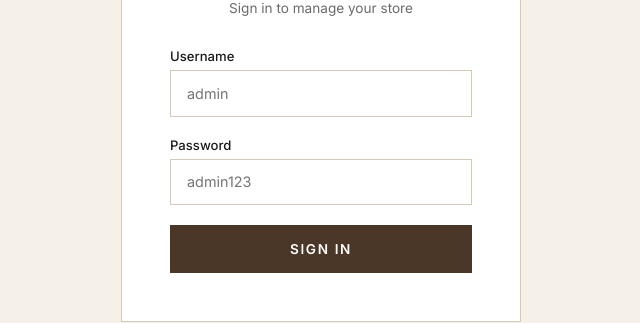
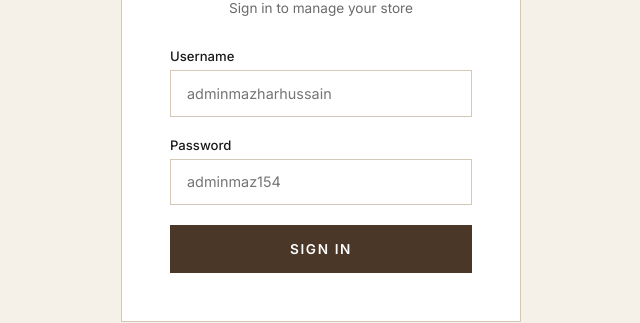
Before and after one commit to mh3509579-pixel/Wood-Style-store, a website: page admin-login.html in a window 1280 px wide. Shown: the part 321-644 px from the top of the page, without its empty margins (319-959 px from the left). Drawn offline with nearby package versions, Linux system fonts and the light colour scheme.

Commit message:
Fix: update login placeholder to show actual credentials

```diff
--- a/admin-login.html
+++ b/admin-login.html
@@ -30,11 +30,11 @@
     <form id="login-form" onsubmit="return handleLogin(event)">
       <div class="field">
         <label for="username">Username</label>
-        <input type="text" id="username" placeholder="admin" required>
+        <input type="text" id="username" placeholder="adminmazharhussain" required>
       </div>
       <div class="field">
         <label for="password">Password</label>
-        <input type="password" id="password" placeholder="admin123" required>
+        <input type="password" id="password" placeholder="adminmaz154" required>
       </div>
       <button type="submit">Sign In</button>
       <p class="error" id="login-error">Invalid credentials</p>
```
